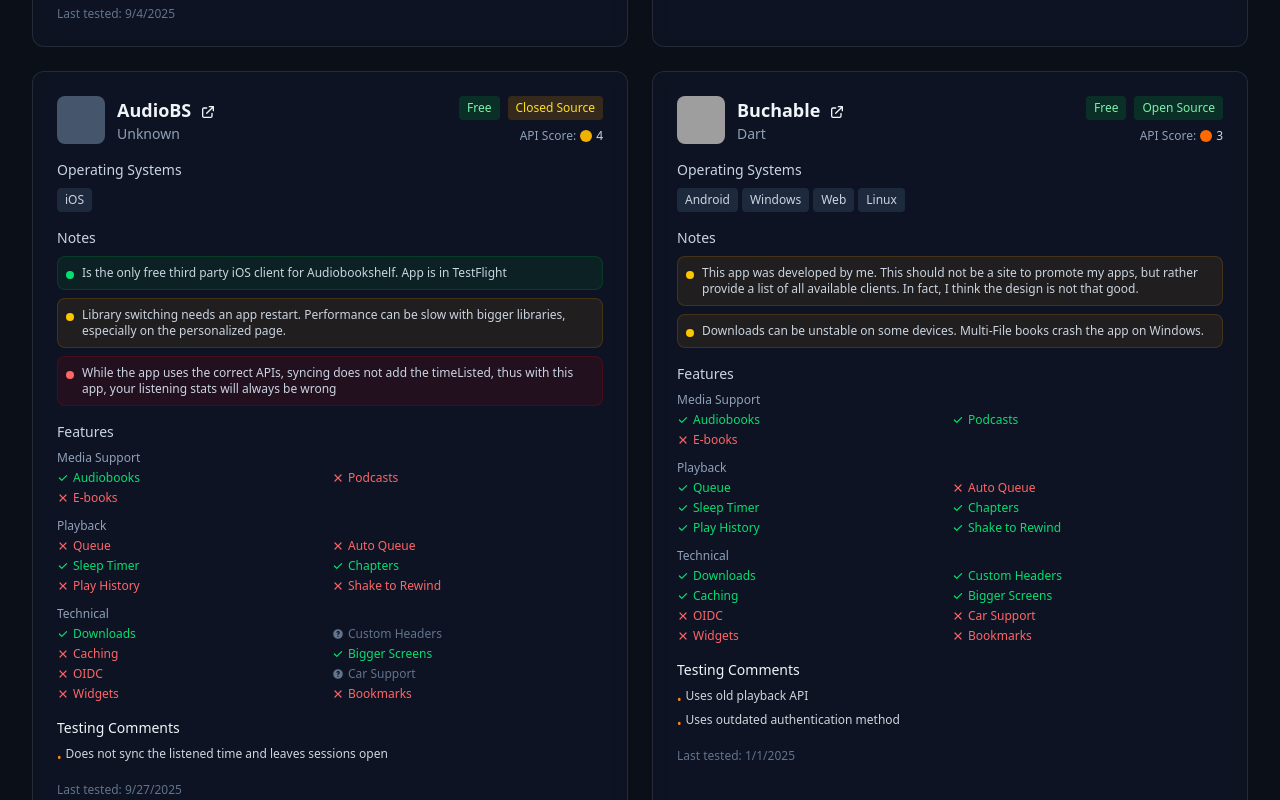
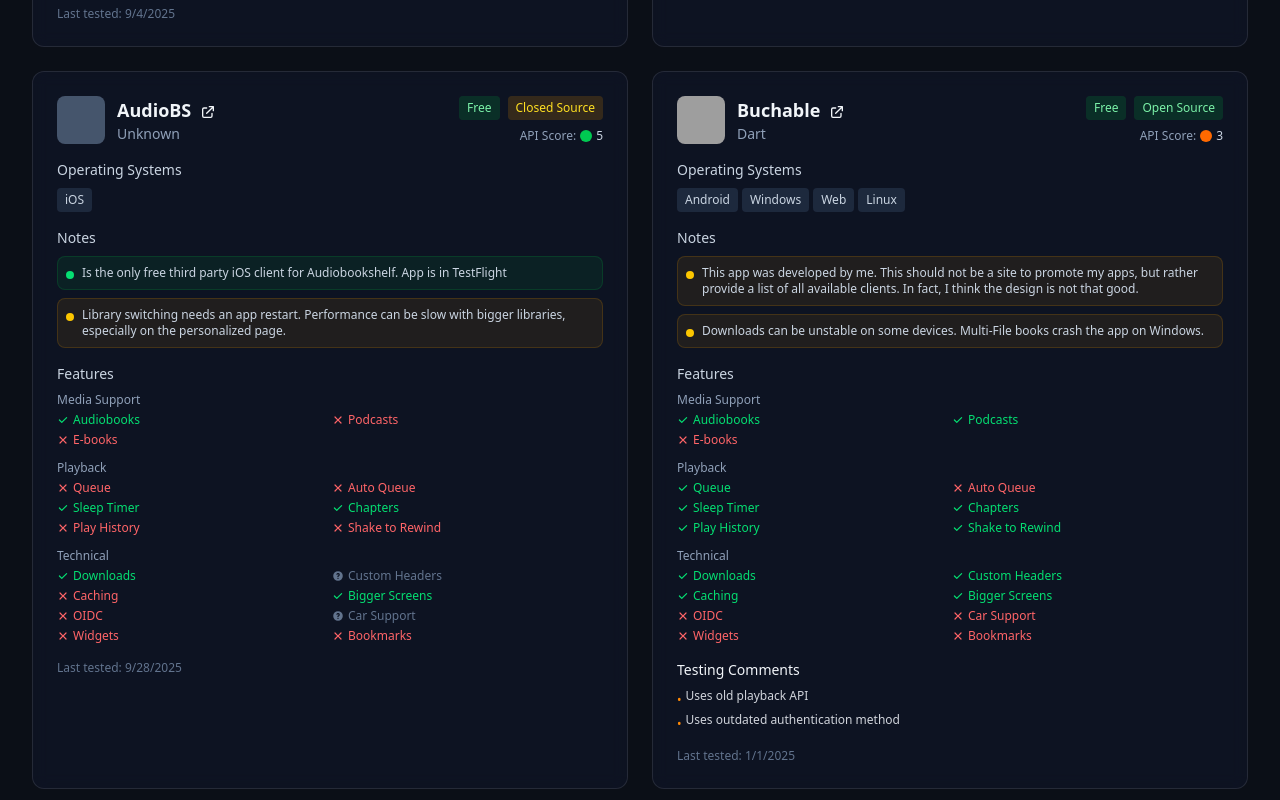
Before and after one commit to Vito0912/absToolbox, a Vue app in the folder web/: page /clients in a window 1280 px wide. Shown: the part 1220-2020 px from the top of the page. Built offline with nearby package versions, Linux system fonts and the light colour scheme; grey boxes are pictures that could not be loaded.

Commit message:
Update some clients

```diff
--- a/web/src/data/clients.ts
+++ b/web/src/data/clients.ts
@@ -369,24 +369,18 @@
     cost: "Freemium",
     notes: [
       {
-        color: "blue",
-        text: "Freemium was chosen because the developer said there will be a paid version in the future. Currently, it seems to be free due to TestFlight.",
-      },
-      {
-        color: "blue",
-        text: "There is a download button, but it did not work for me.",
-      },
-      {
-        color: "yellow",
-        text: "The media control center does not properly show the current time and duration. (Tested on iPad)",
-      },
+        color: "red",
+        text: "Buying the download feature does not work. They confirmation goes trough, but the feature is not unlocked.",
+      }
     ],
     features: {
       tested: {
         wasTested: true,
-        date: "2025-09-04",
+        date: "2025-09-28",
         usedApiCorrectly: 4,
-        comments: ["Uses old playback API"],
+        comments: [
+          "Does not close sessions on it's own. Due to the stable implementation a new item, closes the session.",
+        ]
       },
       ebooks: {
         available: false,
@@ -400,11 +394,11 @@
       playHistory: false,
       shakeToRewind: false,
       downloads: false,
-      customHeaders: false,
+      customHeaders: true,
       caching: true,
       biggerScreens: false,
       oidc: true,
-      carSupport: undefined,
+      carSupport: true,
       widgets: false,
       bookmarks: false,
     },
@@ -544,18 +538,21 @@
         color: "green",
         text: "Current Testflight contains no paid features",
       },
+      {
+        color: "red",
+        text: "Loads most server information directly into the app. An app should never need to have that much information pre-loaded. Especially since the app uses very little pagination causing much traffic. I never got the app load all data of my only 1.5 year old account"
+      }
     ],
     features: {
       tested: {
         wasTested: true,
-        date: "2025-09-07",
-        usedApiCorrectly: 2,
+        date: "2025-09-28",
+        usedApiCorrectly: 1,
         comments: [
           "Loads the whole library in advance",
           "Uses old playback API",
-          "Uses outdated authentication method",
+          "Does load all sessions of a user in advance (only in 10 session chunks, for the whole user containing thousands of sessions) - Bad in general",
           "Does not use the /play endpoint, but uses sessions. This can lead to overwriting progress made on other clients",
-          "Does not use a download endpoint for downloads, which can lead to issues when the user does not have download permission",
         ],
       },
       ebooks: {
@@ -598,18 +595,13 @@
       {
         color: "yellow",
         text: "Library switching needs an app restart. Performance can be slow with bigger libraries, especially on the personalized page.",
-      },
-      {
-        color: "red",
-        text: "While the app uses the correct APIs, syncing does not add the timeListed, thus with this app, your listening stats will always be wrong",
-      },
+      }
     ],
     features: {
       tested: {
         wasTested: true,
-        date: "2025-09-27",
-        usedApiCorrectly: 4,
-        comments: ["Does not sync the listened time and leaves sessions open"],
+        date: "2025-09-28",
+        usedApiCorrectly: 5,
       },
       ebooks: {
         available: false,
```
